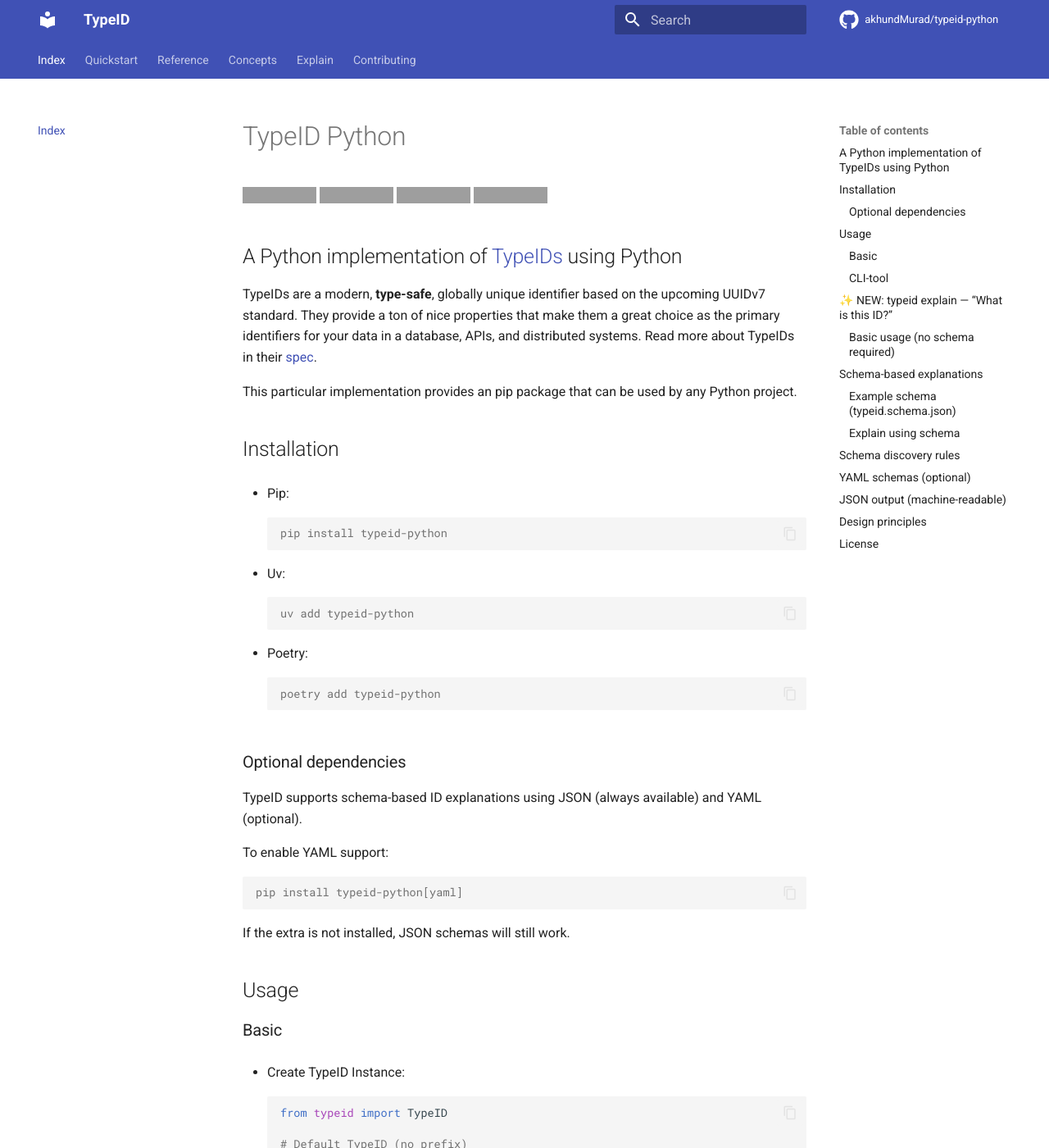
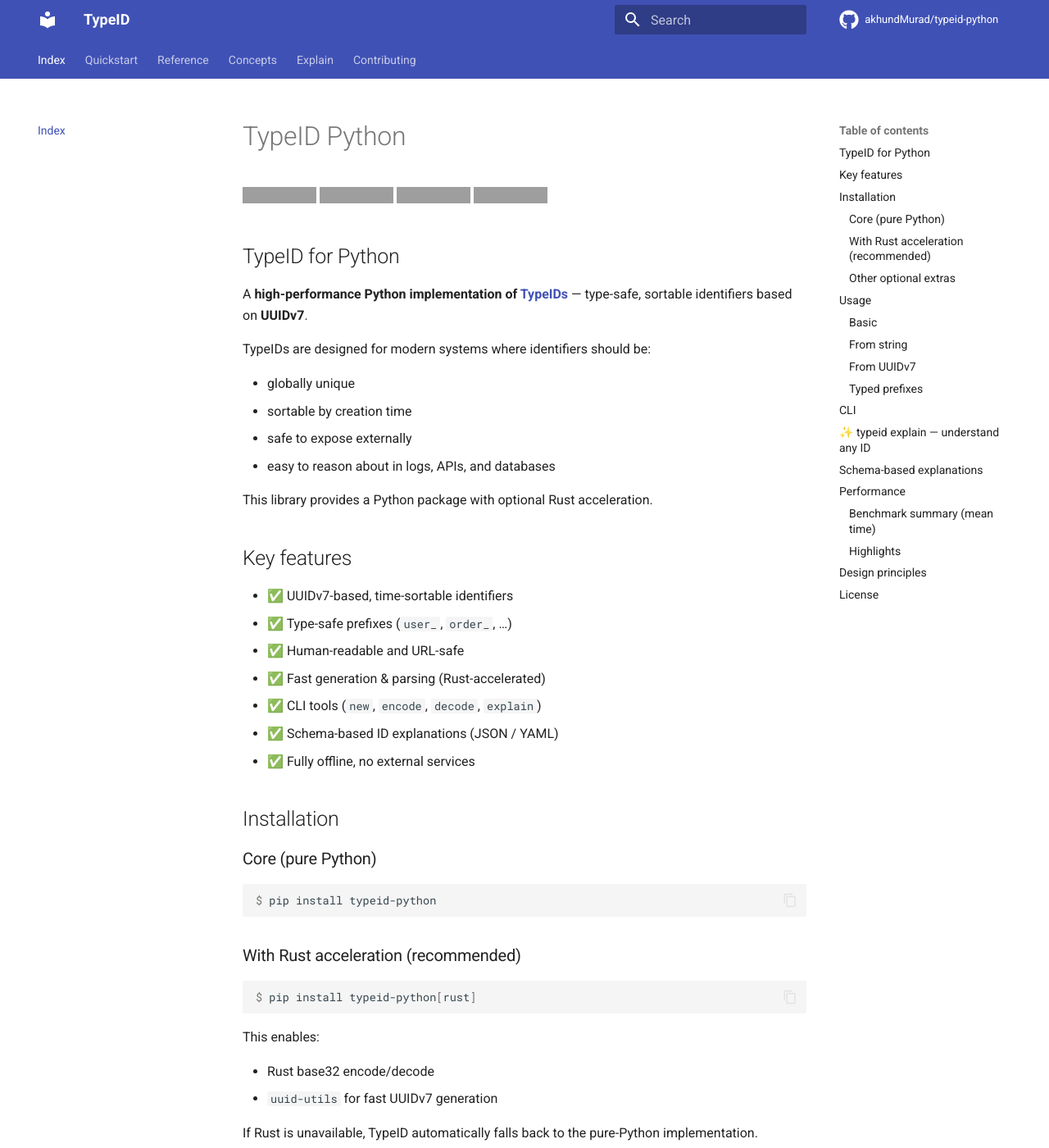
Before and after one commit to akhundMurad/typeid-python, an MkDocs documentation site: the page built from docs/index.md, in a window 1280 px wide and 1400 px high. Shown: the whole window at 82% size. Built offline with MkDocs 1.6.1 and Material for MkDocs 9.7.7, drawn with Linux system fonts in a browser that asks for light colours; comment, search, counter and statistics services are not loaded; some of the changed text lies outside the part shown; grey boxes are pictures that could not be loaded.

Commit message:
feat: additional optimizations

````diff
--- a/README.md
+++ b/README.md
@@ -13,199 +13,154 @@
     <img src="https://img.shields.io/pypi/pyversions/typeid-python.svg?color=red&labelColor=black" alt="Supported Python versions">
 </a>
 
-## A Python implementation of [TypeIDs](https://github.com/jetpack-io/typeid) using Python
+## TypeID for Python
 
-TypeIDs are a modern, **type-safe**, globally unique identifier based on the upcoming
-UUIDv7 standard. They provide a ton of nice properties that make them a great choice
-as the primary identifiers for your data in a database, APIs, and distributed systems.
-Read more about TypeIDs in their [spec](https://github.com/jetpack-io/typeid).
+A **high-performance Python implementation of [TypeIDs](https://github.com/jetpack-io/typeid)** — type-safe,
+sortable identifiers based on **UUIDv7**.
 
-This particular implementation provides an pip package that can be used by any Python project.
+TypeIDs are designed for modern systems where identifiers should be:
+
+- globally unique
+- sortable by creation time
+- safe to expose externally
+- easy to reason about in logs, APIs, and databases
+
+This library provides a Python package with optional Rust acceleration.
+
+## Key features
+
+- ✅ UUIDv7-based, time-sortable identifiers
+- ✅ Type-safe prefixes (`user_`, `order_`, …)
+- ✅ Human-readable and URL-safe
+- ✅ Fast generation & parsing (Rust-accelerated)
+- ✅ CLI tools (`new`, `encode`, `decode`, `explain`)
+- ✅ Schema-based ID explanations (JSON / YAML)
+- ✅ Fully offline, no external services
 
 ## Installation
 
-- Pip:
-
-    ```console
-    pip install typeid-python
-    ```
-
-- Uv:
-
-    ```console
-    uv add typeid-python
-    ```
-
-- Poetry:
-
-    ```console
-    poetry add typeid-python
-    ```
-
-### Optional dependencies
-
-TypeID supports schema-based ID explanations using JSON (always available) and
-YAML (optional).
-
-To enable YAML support:
+### Core (pure Python)
 
 ```console
-pip install typeid-python[yaml]
+$ pip install typeid-python
 ```
 
-If the extra is not installed, JSON schemas will still work.
+### With Rust acceleration (recommended)
+
+```console
+$ pip install typeid-python[rust]
+```
+
+This enables:
+
+* Rust base32 encode/decode
+* `uuid-utils` for fast UUIDv7 generation
+
+If Rust is unavailable, TypeID automatically falls back to the pure-Python implementation.
+
+### Other optional extras
+
+```console
+$ pip install typeid-python[yaml]   # YAML schema support
+$ pip install typeid-python[cli]    # CLI tools
+```
+
+Extras are **strictly optional**.
 
 ## Usage
 
 ### Basic
 
-- Create TypeID Instance:
+```python
+from typeid import TypeID
 
-    ```python
-    from typeid import TypeID
+tid = TypeID(prefix="user")
 
-    # Default TypeID (no prefix)
-    typeid = TypeID()
+assert tid.prefix == "user"
+assert isinstance(tid.suffix, str)
+assert str(tid).startswith("user_")
+```
 
-    assert typeid.prefix == ""
-    assert isinstance(typeid.suffix, str)
-    assert len(typeid.suffix) > 0  # encoded UUIDv7
+### From string
 
-    # TypeID with prefix
-    typeid = TypeID(prefix="user")
+```python
+tid = TypeID.from_string("user_01h45ytscbebyvny4gc8cr8ma2")
+assert tid.prefix == "user"
+```
 
-    assert typeid.prefix == "user"
-    assert str(typeid).startswith("user_")
-    ```
+### From UUIDv7
 
-- Create TypeID from string:
+```python
+from typeid import TypeID
+from uuid6 import uuid7
 
-    ```python
-    from typeid import TypeID
+u = uuid7()
+tid = TypeID.from_uuid(prefix="user", suffix=u)
 
-    value = "user_01h45ytscbebyvny4gc8cr8ma2"
-    typeid = TypeID.from_string(value)
+assert tid.uuid.version == 7
+```
 
-    assert str(typeid) == value
-    assert typeid.prefix == "user"
-    ```
+### Typed prefixes
 
-- Create TypeID from uuid7:
+```python
+from typing import Literal
+from typeid import TypeID, typeid_factory
 
-    ```python
-    from typeid import TypeID
-    from uuid6 import uuid7
+UserID = TypeID[Literal["user"]]
+gen_user_id = typeid_factory("user")
 
-    uuid = uuid7()
-    prefix = "user"
+user_id = gen_user_id()
+```
 
-    typeid = TypeID.from_uuid(prefix=prefix, suffix=uuid)
+## CLI
 
-    assert typeid.prefix == prefix
-    assert str(typeid).startswith(f"{prefix}_")
+```console
+$ pip install typeid-python[cli]
+```
 
-    ```
+Generate:
 
-- Use pre-defined prefix:
+```console
+$ typeid new -p user
+user_01h2xcejqtf2nbrexx3vqjhp41
+```
 
-    ```python
-    from dataclasses import dataclass, field
-    from typing import Literal
-    from typeid import TypeID, typeid_factory
+Decode:
 
-    UserID = TypeID[Literal["user"]]
-    gen_user_id = typeid_factory("user")
+```console
+$ typeid decode user_01h2xcejqtf2nbrexx3vqjhp41
+uuid: 0188bac7-4afa-78aa-bc3b-bd1eef28d881
+```
 
+Encode:
 
-    @dataclass
-    class UserDTO:
-        user_id: UserID = field(default_factory=gen_user_id)
-        full_name: str = "A J"
-        age: int = 18
+```console
+$ typeid encode 0188bac7-4afa-78aa-bc3b-bd1eef28d881 --prefix user
+```
 
-
-    user = UserDTO()
-
-    assert str(user.user_id).startswith("user_")
-    ```
-
-### CLI-tool
-
-- Install dependencies:
-
-    ```console
-    pip install typeid-python[cli]
-    ```
-
-- To generate a new TypeID, run:
-
-    ```console
-    $ typeid new -p prefix
-    prefix_01h2xcejqtf2nbrexx3vqjhp41
-    ```
-
-- To decode an existing TypeID into a UUID run:
-
-    ```console
-    $ typeid decode prefix_01h2xcejqtf2nbrexx3vqjhp41
-    type: prefix
-    uuid: 0188bac7-4afa-78aa-bc3b-bd1eef28d881
-    ```
-
-- And to encode an existing UUID into a TypeID run:
-
-    ```console
-    $ typeid encode 0188bac7-4afa-78aa-bc3b-bd1eef28d881 --prefix prefix
-    prefix_01h2xcejqtf2nbrexx3vqjhp41
-    ```
-
-## ✨ NEW: `typeid explain` — “What is this ID?”
-
-TypeID can now **explain a TypeID** in a human-readable way.
-
-This is useful when:
-
-* debugging logs
-* inspecting database records
-* reviewing production incidents
-* understanding IDs shared via Slack, tickets, or dashboards
-
-### Basic usage (no schema required)
+## ✨ `typeid explain` — understand any ID
 
 ```console
 $ typeid explain user_01h45ytscbebyvny4gc8cr8ma2
 ```
 
-Example output:
+Outputs:
 
 ```yaml
-id: user_01h45ytscbebyvny4gc8cr8ma2
-valid: true
-
 parsed:
   prefix: user
-  suffix: 01h45ytscbebyvny4gc8cr8ma2
   uuid: 01890bf0-846f-7762-8605-5a3abb40e0e5
   created_at: 2025-03-12T10:41:23Z
   sortable: true
-
-schema:
-  found: false
 ```
 
-Even without configuration, `typeid explain` can:
-
-* validate the ID
-* extract the UUID
-* derive creation time (UUIDv7)
-* determine sortability
+Works **without schema**, fully offline.
 
 ## Schema-based explanations
 
-To make explanations richer, you can define a **TypeID schema** describing what each
-prefix represents.
+Define meaning for prefixes using JSON or YAML.
 
-### Example schema (`typeid.schema.json`)
+Example (`typeid.schema.json`):
 
 ```json
 {
@@ -213,101 +168,55 @@
   "types": {
     "user": {
       "name": "User",
-      "description": "End-user account",
       "owner_team": "identity-platform",
-      "pii": true,
-      "retention": "7y",
-      "links": {
-        "logs": "https://logs.company/search?q={id}",
-        "trace": "https://traces.company/?id={id}"
-      }
+      "pii": true
     }
   }
 }
 ```
 
-### Explain using schema
+Then:
 
 ```console
 $ typeid explain user_01h45ytscbebyvny4gc8cr8ma2
 ```
 
-Output (excerpt):
+## Performance
 
-```yaml
-schema:
-  found: true
-  name: User
-  owner_team: identity-platform
-  pii: true
-  retention: 7y
+TypeID is optimized for **real-world performance**, not just correctness.
 
-links:
-  logs: https://logs.company/search?q=user_01h45ytscbebyvny4gc8cr8ma2
-```
+### Benchmark summary (mean time)
 
-## Schema discovery rules
+| Operation | Before Rust | Rust + optimizations |
+| --------- | ----------- | -------------------- |
+| Generate  | 3.47 µs     | **0.70 µs**          |
+| Parse     | 2.08 µs     | **1.30 µs**          |
+| Workflow  | 5.52 µs     | **2.25 µs**          |
 
-If `--schema` is not provided, TypeID looks for a schema in the following order:
+### Highlights
 
-1. Environment variable:
+* 🚀 **~5× faster generation**
+* ⚡ **~1.6× faster parsing**
+* 🔁 **~2.5× faster end-to-end workflows**
 
-   ```console
-   TYPEID_SCHEMA=/path/to/schema.json
-   ```
-2. Current directory:
+Benchmarks are:
 
-   * `typeid.schema.json`
-   * `typeid.schema.yaml`
-3. User config directory:
+* reproducible
+* committed as raw JSON
+* runnable locally via `bench/`
 
-   * `~/.config/typeid/schema.json`
-   * `~/.config/typeid/schema.yaml`
-
-If no schema is found, the command still works with derived information only.
-
-## YAML schemas (optional)
-
-YAML schemas are supported if the optional dependency is installed:
-
-```console
-pip install typeid-python[yaml]
-```
-
-Example (`typeid.schema.yaml`):
-
-```yaml
-schema_version: 1
-types:
-  user:
-    name: User
-    owner_team: identity-platform
-    links:
-      logs: "https://logs.company/search?q={id}"
-```
-
-## JSON output (machine-readable)
-
-```console
-$ typeid explain user_01h45ytscbebyvny4gc8cr8ma2 --json
-```
-
-Useful for:
-
-* scripts
-* CI pipelines
-* IDE integrations
+See [`bench/README.md`](bench/README.md) for details.
 
 ## Design principles
 
-* **Non-breaking**: existing APIs and CLI commands remain unchanged
-* **Schema-optional**: works fully offline
-* **Read-only**: no side effects or external mutations
-* **Declarative**: meaning is defined by users, not inferred by the tool
+* **Non-breaking**: stable APIs
+* **Optional acceleration**: Rust is opt-in
+* **Lazy evaluation**: work is done only when needed
+* **Explainability**: identifiers carry meaning
+* **Transparency**: performance claims are backed by data
 
-You can think of `typeid explain` as:
-
-> **OpenAPI — but for identifiers instead of HTTP endpoints**
+> Think of TypeID as
+> **UUIDs + semantics + observability — without sacrificing speed**
 
 ## License
 
--- a/bench/README.md
+++ b/bench/README.md
@@ -1,25 +1,160 @@
-# Benchmarks
+# Performance Benchmarks
 
-This directory contains performance benchmarks for the library.
+This directory contains reproducible performance benchmarks for `typeid-python`.
 
-## Run all benchmarks
+The goal is to transparently demonstrate:
+- the impact of the Rust base32 implementation,
+- the effect of additional architectural optimizations,
+- and the remaining overhead compared to raw UUIDs.
+
+All benchmark results are produced using `pytest-benchmark` and committed as raw JSON.
+
+## Benchmark environments
+
+Benchmarks were run with:
+
+- Python: **3.13**
+- OS: macOS / Linux
+- CPU: Apple Silicon / x86_64
+- Tooling: `pytest-benchmark`
+- UUID backends:
+  - `uuid-utils` (Rust, optional)
+  - `uuid6` (Python, legacy comparison)
+
+Exact environment details are embedded in each JSON result file.
+
+## How to run benchmarks locally
+
+### Install dependencies
 
 ```bash
-pytest bench/ --benchmark-only
+uv sync --extra rust
+uv sync --dev
+```
 
+### Run all benchmarks
 
+```bash
+./bench/run.sh
 ```
------------------------------------------------ benchmark: 5 tests ----------------------------------------------
-Name (time in ns)               Min                  Mean                StdDev            OPS (Kops/s)
------------------------------------------------------------------------------------------------------------------
-test_uuid_parse            379.1472 (1.0)        438.3783 (1.0)        321.1808 (1.0)        2,281.1348 (1.0)
-test_uuid4_generate        916.8871 (2.42)     1,393.4906 (3.18)       423.5204 (1.32)         717.6223 (0.31)
-test_typeid_parse        2,082.9029 (5.49)     2,396.6020 (5.47)       840.6535 (2.62)         417.2574 (0.18)
-test_typeid_generate     4,749.9780 (12.53)    5,237.8623 (11.95)    1,072.2349 (3.34)         190.9176 (0.08)
-test_typeid_workflow     7,125.0834 (18.79)    7,785.5831 (17.76)    1,302.2201 (4.05)         128.4425 (0.06)
------------------------------------------------------------------------------------------------------------------
 
-Legend:
-  Outliers: 1 Standard Deviation from Mean; 1.5 IQR (InterQuartile Range) from 1st Quartile and 3rd Quartile.
-  OPS: Operations Per Second, computed as 1 / Mean
+### Export results to JSON
+
+```bash
+uv run pytest bench/ --benchmark-only --benchmark-json=bench.json
 ```
+
+## Benchmark result sets
+
+We maintain multiple benchmark snapshots to show progress over time:
+
+| ID       | Description                                                          |
+| -------- | -------------------------------------------------------------------- |
+| **0001** | Pure Python implementation (before Rust)                             |
+| **0004** | Rust base32 + `uuid-utils` + lazy UUID + single decode optimizations |
+
+Raw benchmark data:
+
+- `bench/results/0001_before_rust.json`
+- `bench/results/0002_rust_optimized.json`
+
+These files are the **source of truth**.
+
+---
+
+## Comparison summary (mean time, µs)
+
+| Benchmark           | 0001 – Before Rust | 0002 – Rust + optimizations | Speedup (0004 vs 0001) |
+| ------------------- | -----------------: | --------------------------: | ---------------------: |
+| **TypeID generate** |           3.467 µs |                **0.701 µs** |       **4.94× faster** |
+| **TypeID parse**    |           2.076 µs |                **1.296 µs** |       **1.60× faster** |
+| **TypeID workflow** |           5.516 µs |                **2.247 µs** |       **2.46× faster** |
+
+## What changed between versions
+
+### Rust integration
+
+* Rust base32 encode/decode
+* `uuid-utils` for UUIDv7 generation
+* Major improvement in **generation speed**
+* Temporary regression in parse due to eager UUID construction
+
+### Architectural optimizations
+
+* Lazy UUID materialization (`.uuid` created only when accessed)
+* Single-pass suffix validation (no double decode)
+* Optimized `from_uuid()` path
+* Cached string rendering
+
+Result: parse and workflow became faster than the original Python baseline.
+
+## UUID backend comparison (context)
+
+These numbers represent the approximate lower bound:
+
+| Operation | uuid-utils |    uuid6 |
+| --------- | ---------: | -------: |
+| Generate  |   ~0.08 µs | ~1.51 µs |
+| Parse     |   ~0.12 µs | ~0.53 µs |
+
+TypeID adds overhead for:
+
+* base32 encoding
+* prefix handling
+* validation
+* safety guarantees
+
+This overhead is now reduced to approximately **1–2 µs**, depending on the operation.
+
+## Cold path vs warm path
+
+All benchmarks measure cold-path performance: each iteration operates on a new identifier.
+
+In real applications (logs, databases, queues), identifiers are often:
+
+- parsed multiple times,
+- stringified repeatedly,
+- compared frequently.
+
+In those scenarios, caching and lazy evaluation reduce effective cost further.
+
+## Benchmark philosophy
+
+TypeID does **not** aim to outperform raw UUIDs in every metric.
+
+Instead, it provides:
+
+- sortable identifiers,
+- human-readable representation,
+- type safety,
+- explainability,
+
+at a cost of roughly **~1 µs** over raw UUID operations.
+
+This tradeoff is intentional and documented.
+
+## Performance regression policy
+
+Performance regressions are tracked via benchmark comparison.
+
+Future CI plans:
+
+- compare PR benchmarks against `0002`
+- fail CI on statistically significant regressions
+
+## Reproducibility
+
+If you doubt any number:
+
+1. Clone the repository
+2. Run the benchmarks
+3. Compare the JSON output
+
+No screenshots, no hidden scripts — only raw data.
+
+## Summary
+
+* TypeID generation is now **~5× faster** than the original implementation
+* Parsing is **faster than the original Python baseline**
+* End-to-end workflows are **~2.5× faster**
+* Improvements are measurable, documented, and reproducible
````
Also changed, not shown: 6 other files.
